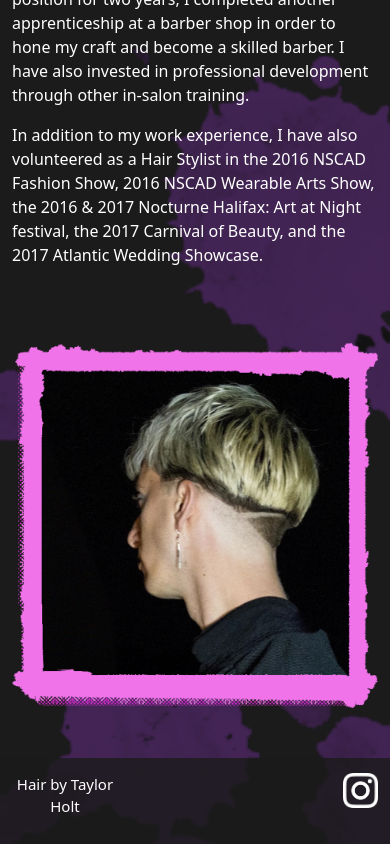
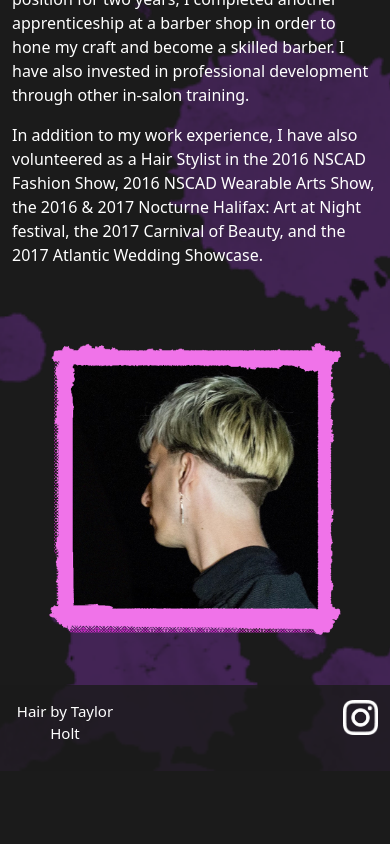
Before and after one commit to nhoxben335/React-hairbyholt, a React (Create React App) app: page /about in a window 390 px wide. Shown: the part 1367-2211 px from the top of the page. After the commit the page ends 2138 px from the top, so only its background shows below. Built offline with nearby package versions, Linux system fonts and the light colour scheme; a web font is replaced by a local one.

Commit message:
tablet changes

```diff
--- a/src/css/about.css
+++ b/src/css/about.css
@@ -60,5 +60,12 @@ p {
       background-size: cover;
   }
 
+  #aboutimage {
+   width: 80%;
+   padding-top: 60px;
+   display: block;
+   margin: auto;
+}
+
 
 }
--- a/src/css/showcase.css
+++ b/src/css/showcase.css
@@ -17,6 +17,7 @@
     object-fit:cover;
     display: block;
     padding: 20px;
+    margin: auto;
 }
 
 #showcase h1 {
@@ -52,4 +53,5 @@
     }
 
 
+
  }
```
